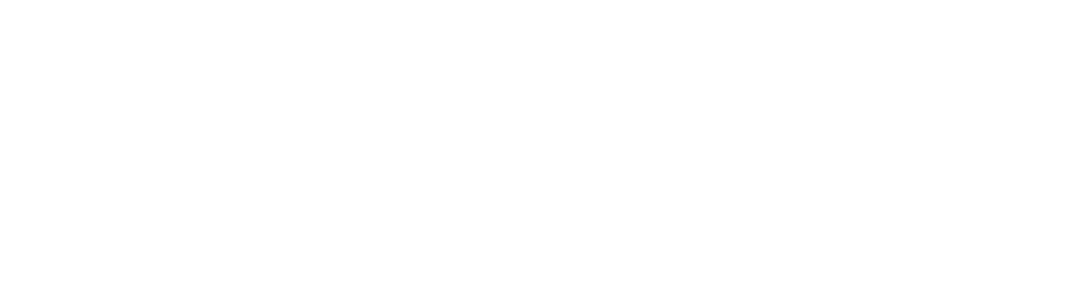
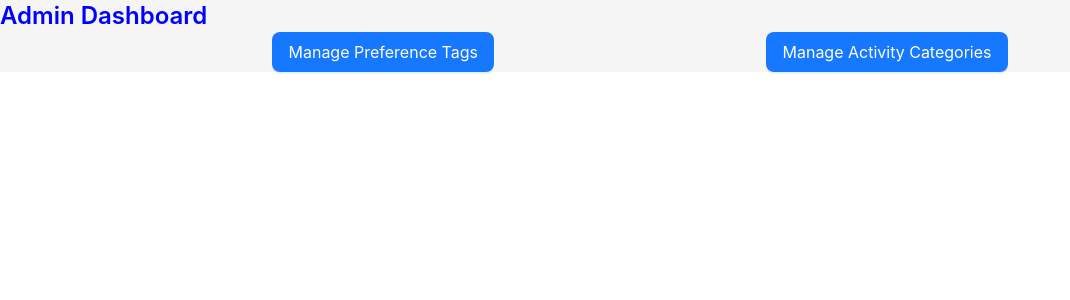
Before and after one commit to yasminesadat/Tripal, a React (Create React App) app in the folder frontend/: page /admin in a window 1280 px wide. Before the commit this address had no page. Shown: the top 300 px of the page, without its empty margins (0-1070 px from the left). Built offline with nearby package versions, Linux system fonts and the light colour scheme.

Commit message:
updated bug issue and added admin dashboard

```diff
--- a/frontend/src/App.js
+++ b/frontend/src/App.js
@@ -1,6 +1,7 @@
 import { BrowserRouter, Routes, Route } from 'react-router-dom';
 import * as Pages from './pages';
 import TagManager from './components/PreferenceTagComponent';
+import AdminDashboard from './components/AdminDashboard';
 
 function App() {
   return (
@@ -9,6 +10,7 @@ function App() {
         <div className="pages">
           <Routes>
             <Route path="/" element={<Pages.Home />} />
+            <Route path="/admin" element={<AdminDashboard />} />
             <Route path="/preference-tags" element={<TagManager />} />
             <Route path="/view-products" element={<Pages.ProductList />} />
             <Route path="/product/:productName" element={<Pages.ProductDetails />} />
--- /dev/null
+++ b/frontend/src/components/AdminDashboard.js
@@ -0,0 +1,39 @@
+import React from 'react';
+import { Button, Layout, Typography } from 'antd';
+import { useNavigate } from 'react-router-dom';
+
+const { Content} = Layout;
+const { Title } = Typography;
+
+const AdminDashboard = () => {
+  const navigate = useNavigate();
+
+  const handlePreferenceTags = () => {
+    navigate('/preference-tags');
+  };
+
+  const handleActivityCategory = () => {
+    navigate('/activity-category');
+  };
+
+  return (
+    <Layout>
+        <div style={{ display: 'flex', alignItems: 'center'}}>
+          <Title level={3} style={{ color: 'blue', margin: 0 }}>
+            Admin Dashboard
+          </Title>
+        </div>
+
+        <div style={{ display: 'flex', justifyContent: 'space-evenly'}}>
+            <Button type="primary" size="large" onClick={handlePreferenceTags}>
+              Manage Preference Tags
+            </Button>
+            <Button type="primary" size="large" onClick={handleActivityCategory}>
+              Manage Activity Categories
+            </Button>
+        </div>
+    </Layout>
+  );
+};
+
+export default AdminDashboard;
--- a/frontend/src/components/PreferenceTagComponent.js
+++ b/frontend/src/components/PreferenceTagComponent.js
@@ -55,16 +55,17 @@ const TagManager = () => {
     }
   };
 
-  // handle delete
   const handleDeleteTag = async (id) => {
     try {
-      await deleteTag(id);
-      message.success('Tag deleted successfully!');
-      fetchTags();
+        await deleteTag(id);
+        message.success('Tag deleted successfully!');
+        // Update the state by filtering out the deleted tag
+        setTags((prevTags) => prevTags.filter(tag => tag._id !== id));
     } catch (error) {
-      message.error('Error deleting tag');
+        message.error('Error deleting tag');
     }
-  };
+};
+
 
   return (
     <div>
```
